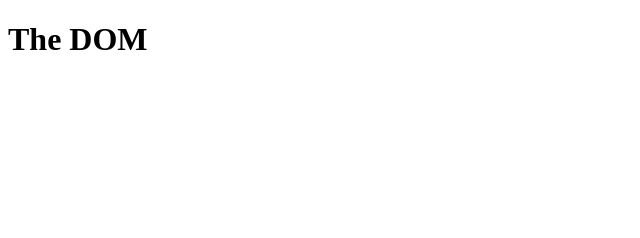
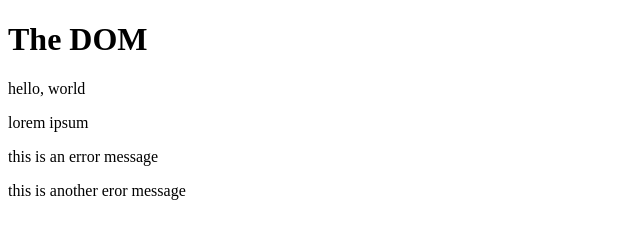
Before and after one commit to Adam-Ponting/the-net-ninja, a website: page modern-javascript/chapter-6/index.html in a window 1280 px wide. Shown: the whole page, without its empty margins (0-640 px from the left). Drawn offline with Linux system fonts and the light colour scheme.

Commit message:
done 6.46

```diff
--- a/modern-javascript/chapter-6/index.html
+++ b/modern-javascript/chapter-6/index.html
@@ -7,6 +7,14 @@
   </head>
   <body>
     <h1>The DOM</h1>
+
+    <div>
+      <p>hello, world</p>
+      <p>lorem ipsum</p>
+      <p class="error">this is an error message</p>
+    </div>
+
+    <div class="error">this is another eror message</div>
     <script src="sandbox.js"></script>
   </body>
 </html>
--- a/modern-javascript/chapter-6/sandbox.js
+++ b/modern-javascript/chapter-6/sandbox.js
@@ -0,0 +1,13 @@
+// const para = document.querySelector('p');
+// const para = document.querySelector('.error');
+// const para = document.querySelector('div.error');
+
+// console.log(para);
+
+// // query multiple elements at once
+// const paras = document.querySelectorAll('p');
+const errors = document.querySelectorAll('.error');
+console.log(errors);
+// console.log(Array.from(paras));
+// paras.forEach((p) => console.log(p));
+// console.log(paras[1], errors[0]);
```
